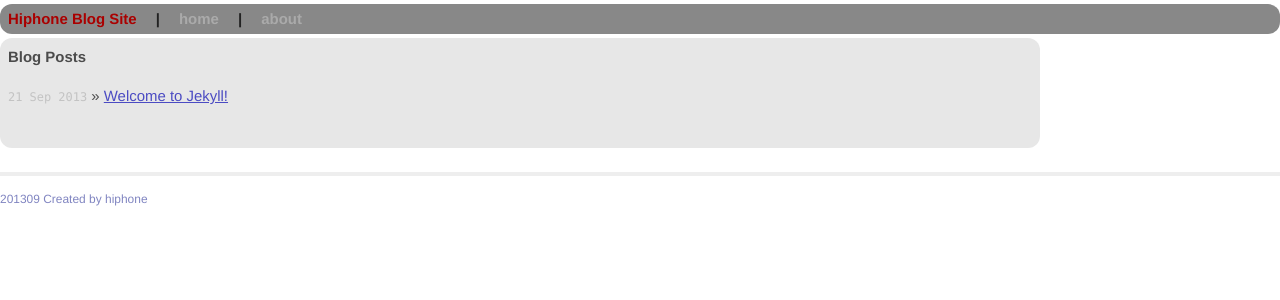
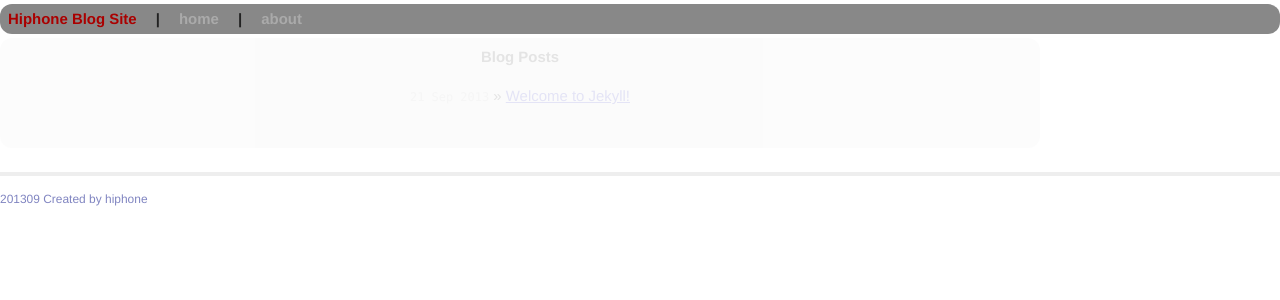
Before and after one commit to harrisgong/hiphone.github.com, a Jekyll site: the page built from index.html, in a window 1280 px wide. Shown: the top 300 px of the page. Built offline with Jekyll 4.4.1, drawn with Linux system fonts in a browser that asks for light colours; Markdown is read by kramdown in place of the engine named in the settings.

Commit message:
Update main.css

```diff
--- a/css/main.css
+++ b/css/main.css
@@ -64,12 +64,12 @@ ul.posts span {
 }
 .site .content {
   background-color:#ddd;
-  opacity:0.7;
+  opacity:0.1;
   margin:4px 0px 0px 0px;
   border-radius: 12px 12px;
   padding:8px;
   width: 80%;
-  vertical-align:middle;
+  text-align:center;
 }
 .site .head {
   margin:4px 0px 0px 0px;
```
